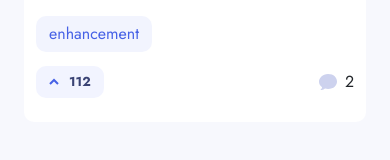
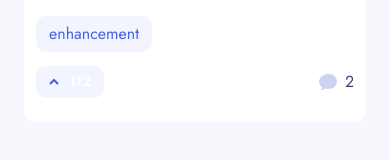
Before and after one commit to mariamo101/team-2, a React (Vite) app: page /feedbacks/1 in a window 390 px wide. Shown: the part 184-344 px from the top of the page. Built offline with nearby package versions, Linux system fonts and the light colour scheme.

Commit message:
fix: feedback container dark theme

```diff
--- a/src/components/UI/FeedbackContainer.jsx
+++ b/src/components/UI/FeedbackContainer.jsx
@@ -54,7 +54,7 @@ function FeedbackContainer({
 
   return (
     <div
-      className={`flex flex-col gap-[20px] bg-white rounded-[10px] p-[24px] md:p-[28px] lg:px-[32px] relative`}
+      className={`flex flex-col gap-[20px] bg-containerBg rounded-[10px] p-[24px] md:p-[28px] lg:px-[32px] relative`}
     >
       {/* User Feedback Container */}
 
@@ -74,9 +74,9 @@ function FeedbackContainer({
           {/* Upvote button */}
 
           <button
-            className={`hidden md:flex flex-col items-center gap-[10px] px-[13px] py-[6px] rounded-[10px] h-fit ${
+            className={`hidden md:flex flex-col items-center gap-[10px] px-[13px] py-[6px] rounded-[10px] h-fit w-10 ${
               filtered?.isUpVoted
-                ? "bg-smBtnBgA text-white"
+                ? "bg-smBtnBgA text-nums"
                 : "bg-smBtnBg text-nums"
             }`}
             onClick={() => changeUpVote(id)}
@@ -85,7 +85,7 @@ function FeedbackContainer({
               <svg width="10" height="7" xmlns="http://www.w3.org/2000/svg">
                 <path
                   d="M1 6l4-4 4 4"
-                  stroke="#fff"
+                  stroke={`${filtered?.isUpVoted ? '#fff' : '#000'}`}
                   stroke-width="2"
                   fill="none"
                   fill-rule="evenodd"
@@ -94,7 +94,7 @@ function FeedbackContainer({
             ) : (
               <img src={upArrow} alt="up arrow" />
             )}
-            <span className="text-[.8125rem] font-bold">{upvotes}</span>
+            <span className={`text-[.8125rem] font-bold ${filtered?.isUpVoted ? 'text-white' : 'text-nums'}`}>{upvotes}</span>
           </button>
           {/* Feedback details and Redirect to edit page*/}
           <div
@@ -122,7 +122,7 @@ function FeedbackContainer({
               <svg width="10" height="7" xmlns="http://www.w3.org/2000/svg">
                 <path
                   d="M1 6l4-4 4 4"
-                  stroke="#fff"
+                  stroke="#000"
                   stroke-width="2"
                   fill="none"
                   fill-rule="evenodd"
@@ -131,12 +131,12 @@ function FeedbackContainer({
             ) : (
               <img src={upArrow} alt="up arrow" />
             )}
-            <span className="text-[.8125rem] font-bold">{upvotes}</span>
+            <span className={`text-[.8125rem] font-bold ${filtered?.isUpVoted ? 'text-black' : 'text-white'}`}>{upvotes}</span>
           </button>
           {/* Comments count */}
           <div className="flex items-center gap-2">
             <img src={commentsSvg} alt="comments" />
-            <span>{commentsLength ? commentsLength : totalLength | 0}</span>
+            <span className="text-nums">{commentsLength ? commentsLength : totalLength | 0}</span>
           </div>
         </div>
       </div>
```
